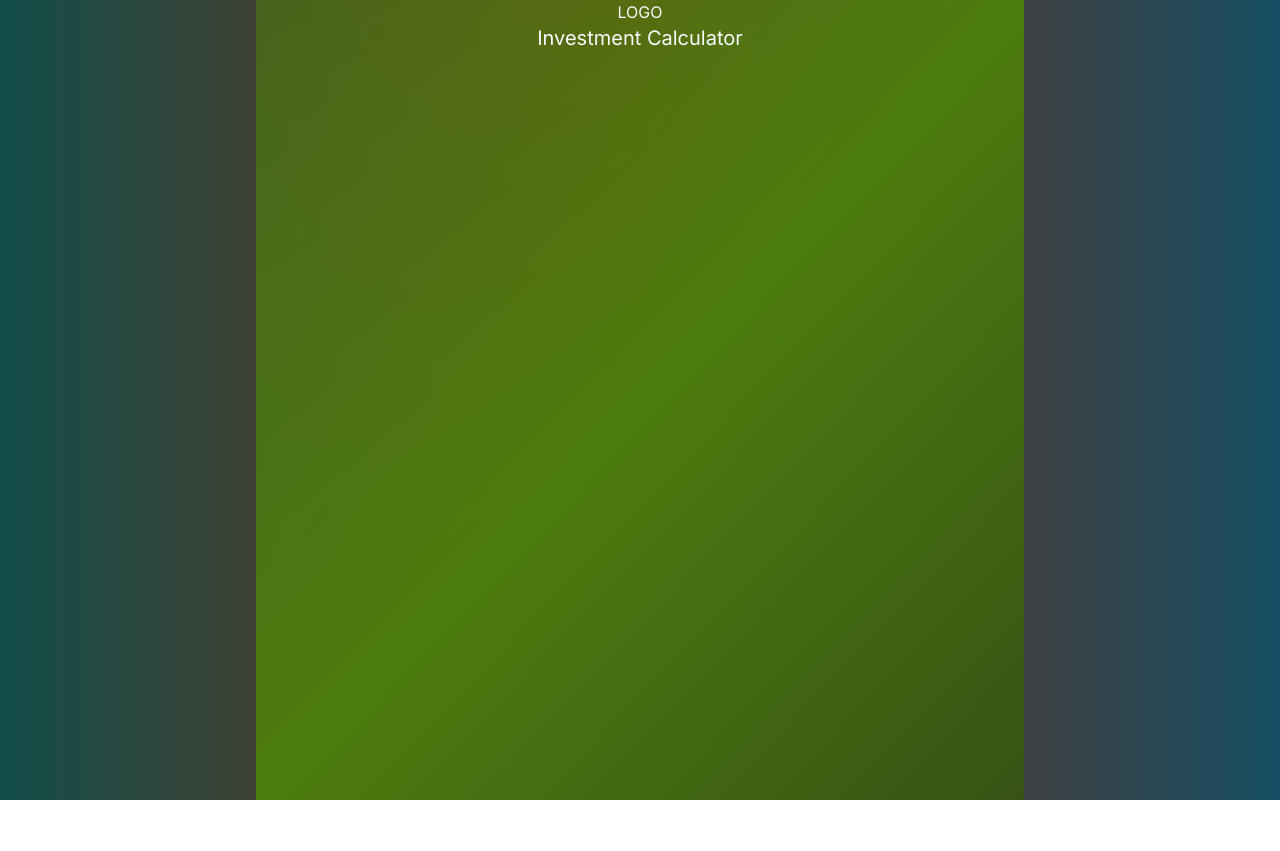
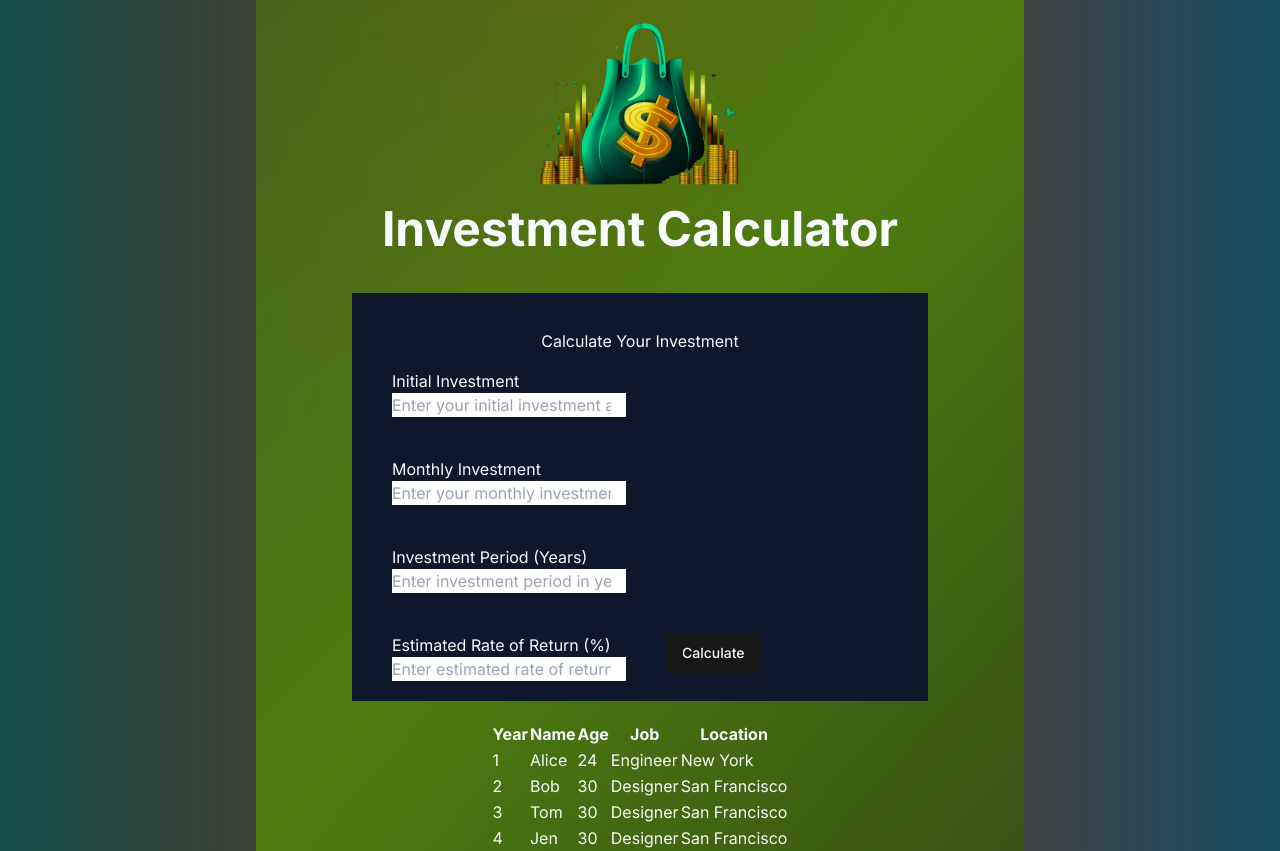
Before and after one commit to aaronaltman/portfolio_investment_calculator, a Next.js app: page / in a window 1280 px wide. Before the commit the page ends 800 px from the top, so only its background shows below. Built offline with nearby package versions, Linux system fonts and the light colour scheme.

Commit message:
adding form and such

```diff
--- a/package.json
+++ b/package.json
@@ -9,6 +9,7 @@
     "lint": "next lint"
   },
   "dependencies": {
+    "@radix-ui/react-slot": "^1.0.2",
     "class-variance-authority": "^0.7.0",
     "clsx": "^2.0.0",
     "lucide-react": "^0.303.0",
--- a/src/app/page.tsx
+++ b/src/app/page.tsx
@@ -1,10 +1,16 @@
+import InputBox from "@/components/not-layout/input-box";
+import OutputTable from "@/components/not-layout/output-table";
 import Image from "next/image";
 
 export default function Home() {
   return (
-    <main>
-      <h2 className="text-center z-999">LOGO</h2>
-      <h1 className="text-center text-xl">Investment Calculator</h1>
+    <main className="flex flex-col justify-center items-center">
+      <Image src="/logo.png" width={200} height={200} alt="logo" />
+      <h1 className="text-center text-5xl font-bold my-5">
+        Investment Calculator
+      </h1>
+      <InputBox />
+      <OutputTable />
     </main>
   );
 }
--- a/src/components/layout/container.tsx
+++ b/src/components/layout/container.tsx
@@ -3,7 +3,7 @@ import React from "react";
 export default function Container({ children }: { children: React.ReactNode }) {
   return (
     <div className="w-full bg-gradient-to-r from-teal-900 via-orange-900 to-cyan-900">
-      <div className="h-screen max-w-3xl mx-auto bg-gradient-to-br from-lime-700/60 via-lime-700 to-lime-900 text-slate-50 z-100">
+      <div className="min-h-screen max-w-3xl mx-auto bg-gradient-to-br from-lime-700/60 via-lime-700 to-lime-900 text-slate-50 z-100">
         {children}
       </div>
     </div>
--- /dev/null
+++ b/src/components/not-layout/input-box.tsx
@@ -0,0 +1,35 @@
+import React from "react";
+import { Button } from "../ui/button";
+
+export default function InputBox() {
+  return (
+    <section className="bg-slate-900 max-w-xl mx-auto py-5 my-5">
+      <h1 className="text-center py-4">Calculate Your Investment</h1>
+      <form className="flex flex-wrap gap-10 px-10">
+        <label className="flex flex-col">
+          Initial Investment
+          <input
+            type="number"
+            placeholder="Enter your initial investment amount"
+          />
+        </label>
+        <label className="flex flex-col">
+          Monthly Investment
+          <input
+            type="number"
+            placeholder="Enter your monthly investment amount"
+          />
+        </label>
+        <label className="flex flex-col">
+          Investment Period (Years)
+          <input type="number" placeholder="Enter investment period in years" />
+        </label>
+        <label className="flex flex-col">
+          Estimated Rate of Return (%)
+          <input type="number" placeholder="Enter estimated rate of return" />
+        </label>
+        <Button>Calculate</Button>
+      </form>
+    </section>
+  );
+}
--- /dev/null
+++ b/src/components/not-layout/output-table.tsx
@@ -0,0 +1,12 @@
+import React from "react";
+import DataTable from "./table";
+
+export default function OutputTable() {
+  return (
+    <div>
+      <section>
+        <DataTable />
+      </section>
+    </div>
+  );
+}
--- /dev/null
+++ b/src/components/not-layout/table.tsx
@@ -0,0 +1,44 @@
+import React from "react";
+
+// Define your column headers
+const columns = ["Year", "Name", "Age", "Job", "Location"];
+
+// Sample data: Array of objects, each object is a row in the table
+const data = [
+  { id: 1, name: "Alice", age: 24, job: "Engineer", location: "New York" },
+  { id: 2, name: "Bob", age: 30, job: "Designer", location: "San Francisco" },
+  { id: 3, name: "Tom", age: 30, job: "Designer", location: "San Francisco" },
+  { id: 4, name: "Jen", age: 30, job: "Designer", location: "San Francisco" },
+  // ... more data
+];
+
+export default function DataTable() {
+  return (
+    <div>
+      <section>
+        <table>
+          {/* Table Head */}
+          <thead>
+            <tr>
+              {columns.map((column, index) => (
+                <th key={index}>{column}</th>
+              ))}
+            </tr>
+          </thead>
+          {/* Table Body */}
+          <tbody>
+            {data.map((row, rowIndex) => (
+              <tr key={rowIndex}>
+                <td>{row.id}</td>
+                <td>{row.name}</td>
+                <td>{row.age}</td>
+                <td>{row.job}</td>
+                <td>{row.location}</td>
+              </tr>
+            ))}
+          </tbody>
+        </table>
+      </section>
+    </div>
+  );
+}
--- /dev/null
+++ b/src/components/ui/button.tsx
@@ -0,0 +1,56 @@
+import * as React from "react"
+import { Slot } from "@radix-ui/react-slot"
+import { cva, type VariantProps } from "class-variance-authority"
+
+import { cn } from "@/lib/utils"
+
+const buttonVariants = cva(
+  "inline-flex items-center justify-center whitespace-nowrap rounded-md text-sm font-medium ring-offset-background transition-colors focus-visible:outline-none focus-visible:ring-2 focus-visible:ring-ring focus-visible:ring-offset-2 disabled:pointer-events-none disabled:opacity-50",
+  {
+    variants: {
+      variant: {
+        default: "bg-primary text-primary-foreground hover:bg-primary/90",
+        destructive:
+          "bg-destructive text-destructive-foreground hover:bg-destructive/90",
+        outline:
+          "border border-input bg-background hover:bg-accent hover:text-accent-foreground",
+        secondary:
+          "bg-secondary text-secondary-foreground hover:bg-secondary/80",
+        ghost: "hover:bg-accent hover:text-accent-foreground",
+        link: "text-primary underline-offset-4 hover:underline",
+      },
+      size: {
+        default: "h-10 px-4 py-2",
+        sm: "h-9 rounded-md px-3",
+        lg: "h-11 rounded-md px-8",
+        icon: "h-10 w-10",
+      },
+    },
+    defaultVariants: {
+      variant: "default",
+      size: "default",
+    },
+  }
+)
+
+export interface ButtonProps
+  extends React.ButtonHTMLAttributes<HTMLButtonElement>,
+    VariantProps<typeof buttonVariants> {
+  asChild?: boolean
+}
+
+const Button = React.forwardRef<HTMLButtonElement, ButtonProps>(
+  ({ className, variant, size, asChild = false, ...props }, ref) => {
+    const Comp = asChild ? Slot : "button"
+    return (
+      <Comp
+        className={cn(buttonVariants({ variant, size, className }))}
+        ref={ref}
+        {...props}
+      />
+    )
+  }
+)
+Button.displayName = "Button"
+
+export { Button, buttonVariants }
```
Also changed, not shown: public/logo.png (added), 1 other file (tests, documents, lock files or other folders).
